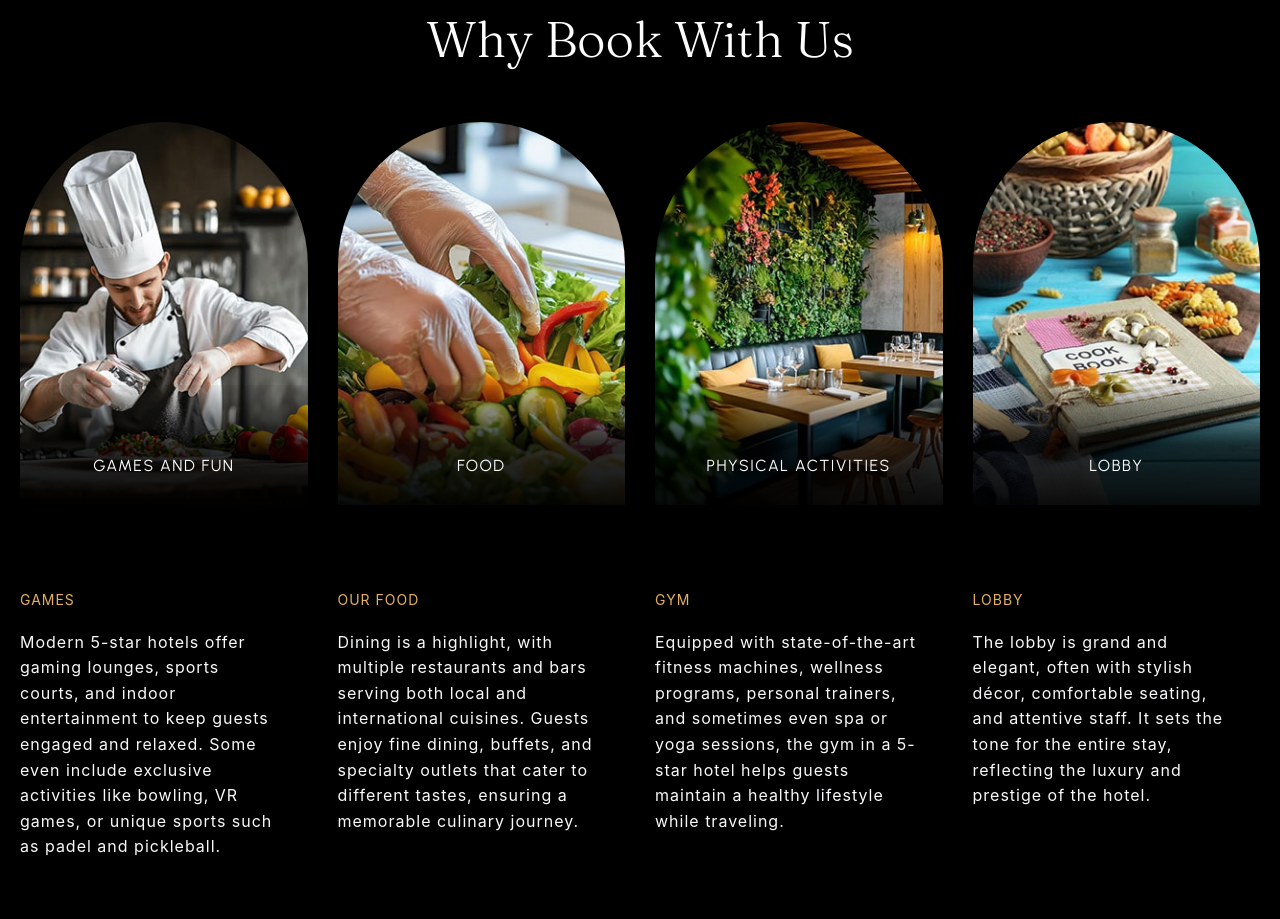
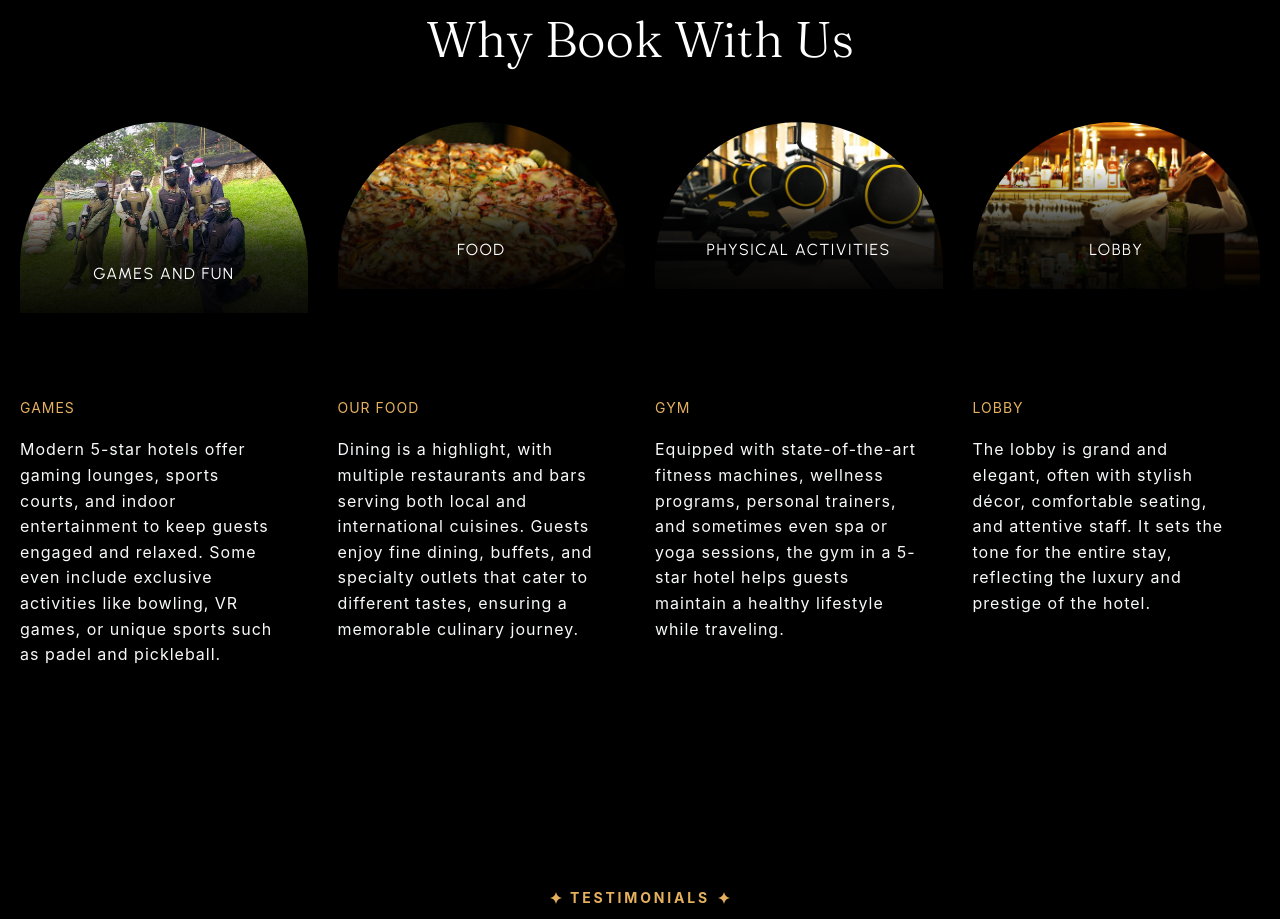
Before and after one commit to EmmanuelOsawe/Chop, a React (Create React App) app in the folder eat/: page / in a window 1280 px wide. Shown: the part 6720-7639 px from the top of the page. Built offline with nearby package versions, Linux system fonts and the light colour scheme.

Commit message:
booking image

```diff
--- a/eat/src/Home.js
+++ b/eat/src/Home.js
@@ -558,7 +558,7 @@ function Home() {
                           {/*Block*/}
                           <div className="why-block-two col-xl-3 col-lg-3 col-md-6 col-sm-6 col-xs-12">
                               <div className="inner-box wow fadeInUp" data-wow-duration="1500ms" data-wow-delay="0ms">
-                                  <div className="image-box"><img src="/assets/images/resource/why1.jpg" alt /></div>
+                                  <div className="image-box"><img src="/assets/images/events/centeral.jpg" alt /></div>
                                   <div className="over-box">
                                       <h6>Games and Fun</h6>
                                   </div>
@@ -567,7 +567,7 @@ function Home() {
                           {/*Block*/}
                           <div className="why-block-two col-xl-3 col-lg-3 col-md-6 col-sm-6 col-xs-12">
                               <div className="inner-box wow fadeInUp" data-wow-duration="1500ms" data-wow-delay="300ms">
-                                  <div className="image-box"><img src="/assets/images/resource/why2.jpg" alt /></div>
+                                  <div className="image-box"><img src="/assets/images/events/lugis.jpg" alt /></div>
                                   <div className="over-box">
                                       <h6>Food</h6>
                                   </div>
@@ -576,7 +576,7 @@ function Home() {
                           {/*Block*/}
                           <div className="why-block-two col-xl-3 col-lg-3 col-md-6 col-sm-6 col-xs-12">
                               <div className="inner-box wow fadeInUp" data-wow-duration="1500ms" data-wow-delay="600ms">
-                                  <div className="image-box"><img src="/assets/images/resource/why3.jpg" alt /></div>
+                                  <div className="image-box"><img src="/assets/images/events/gym.jpg" alt /></div>
                                   <div className="over-box">
                                       <h6>Physical Activities</h6>
                                   </div>
@@ -585,7 +585,7 @@ function Home() {
                           {/*Block*/}
                           <div className="why-block-two col-xl-3 col-lg-3 col-md-6 col-sm-6 col-xs-12">
                               <div className="inner-box wow fadeInUp" data-wow-duration="1500ms" data-wow-delay="900ms">
-                                  <div className="image-box"><img src="/assets/images/resource/why4.jpg" alt /></div>
+                                  <div className="image-box"><img src="/assets/images/events/lobby.jpg" alt /></div>
                                   <div className="over-box">
                                       <h6>Lobby</h6>
                                   </div>
```
